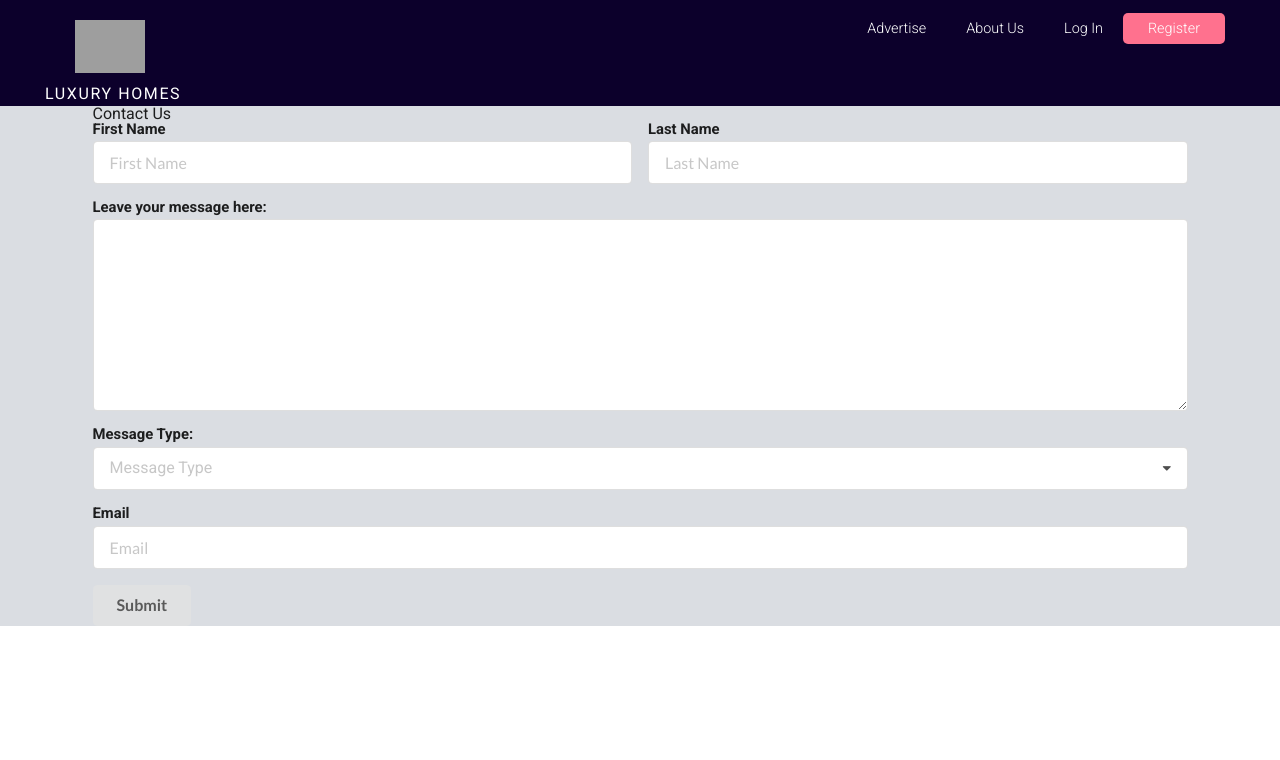
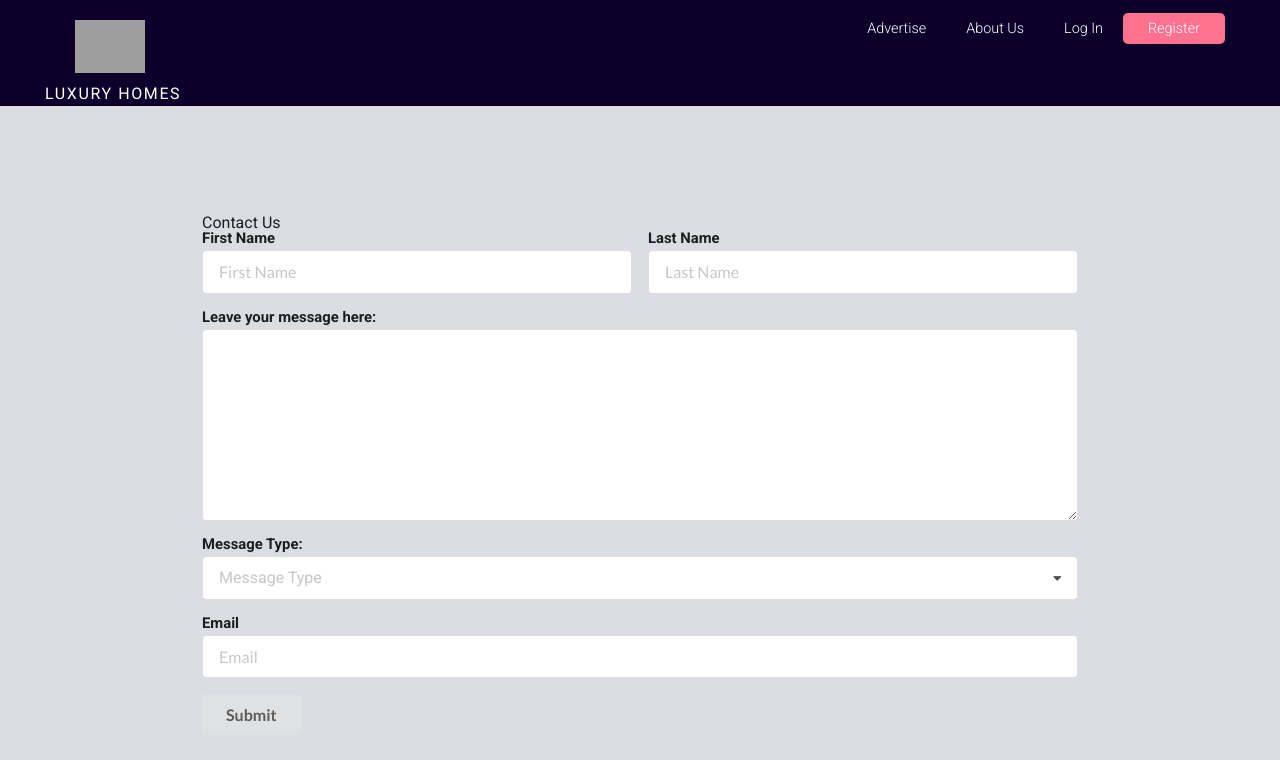
Before and after one commit to cwilso88/realestateappREACT, a React (Create React App) app: page /login in a window 1280 px wide. Shown: the top 760 px of the page. Built offline with nearby package versions, Linux system fonts and the light colour scheme; grey boxes are pictures that could not be loaded.

Commit message:
Corrected the class name format from semantic ui to react conventention and added variable for styling

```diff
--- a/src/components/pages/Login.js
+++ b/src/components/pages/Login.js
@@ -1,11 +1,13 @@
 import React, { Component } from 'react';
 
 class Login extends Component {
+
     render() {
+        const headerColor = "color: #0C002B";
         return (
             <div className="ui middle aligned center aligned grid content-area" style={{ backgroundColor: "#dadde2"}}>
-                <div className="ui container margin-top-30">
-			        <form className="ui form pad-top-30 pad-bottom-30">
+                <div className="ui container">
+			        <form className="ui form pad-top-30 pad-bottom-30" style={{ margin: "10%"}}>
 			            <h3 className="huge header inverted">Contact Us</h3>
                         <div className="two fields">
                             <div className="field">
```
